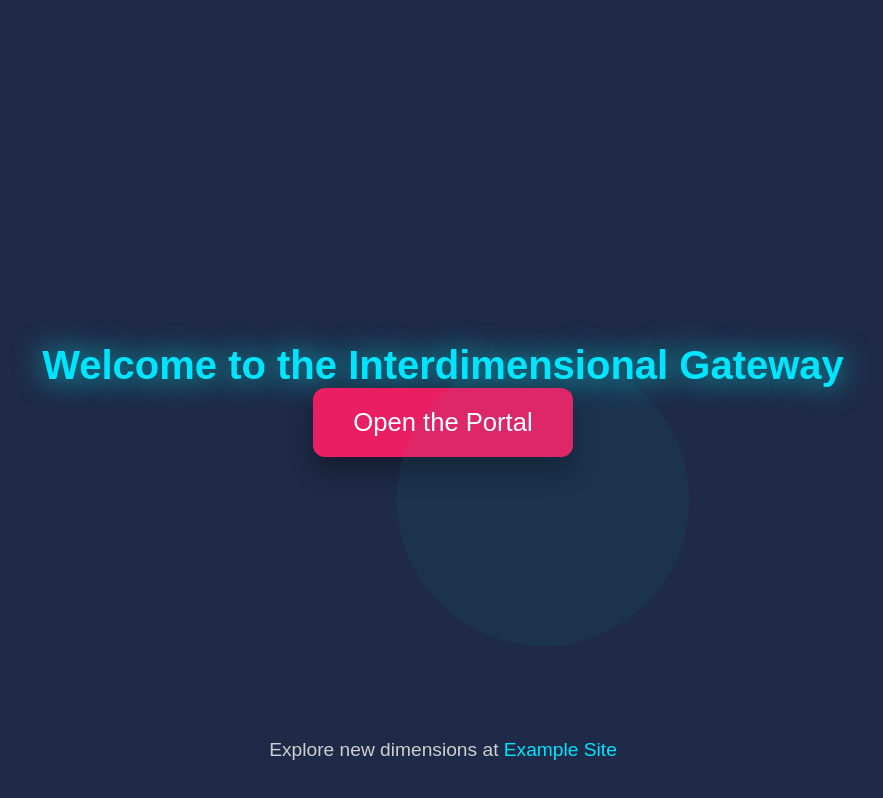
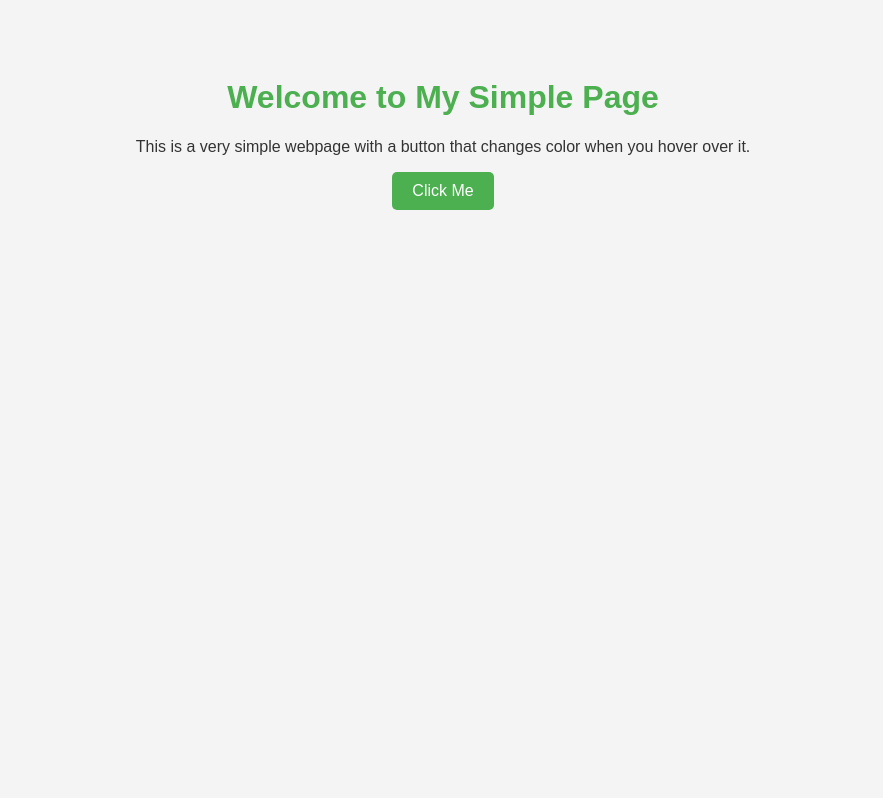
Before and after one commit to Davizao01/Ieen-bank, a plain HTML site: page index.html in a window 1280 px wide. Shown: the whole page, without its empty margins (197-1080 px from the left). Drawn offline with Linux system fonts and the light colour scheme.

Commit message:
Update index.html

```diff
--- a/index.html
+++ b/index.html
@@ -3,132 +3,39 @@
 <head>
     <meta charset="UTF-8">
     <meta name="viewport" content="width=device-width, initial-scale=1.0">
-    <title>Interdimensional Gateway</title>
+    <title>Simple Page</title>
     <style>
         body {
-            background-color: #1e2a47;
+            font-family: Arial, sans-serif;
+            background-color: #f4f4f4;
+            color: #333;
+            text-align: center;
+            padding: 50px;
+        }
+        h1 {
+            color: #4CAF50;
+        }
+        button {
+            padding: 10px 20px;
+            font-size: 16px;
+            cursor: pointer;
+            border: none;
+            background-color: #4CAF50;
             color: white;
-            font-family: 'Arial', sans-serif;
-            margin: 0;
-            padding: 0;
-            display: flex;
-            justify-content: center;
-            align-items: center;
-            height: 100vh;
-            overflow: hidden;
+            border-radius: 5px;
+            transition: background-color 0.3s;
         }
-
-        .container {
-            text-align: center;
-            position: relative;
-        }
-
-        .text {
-            font-size: 2.5rem;
-            font-weight: bold;
-            text-shadow: 0 0 30px rgba(0, 255, 255, 0.8);
-            color: #00e5ff;
-        }
-
-        .button {
-            background: #e91e63;
-            color: white;
-            font-size: 1.6rem;
-            border: none;
-            padding: 20px 40px;
-            border-radius: 12px;
-            cursor: pointer;
-            box-shadow: 0px 15px 25px rgba(0, 0, 0, 0.3);
-            transition: transform 0.2s ease, background 0.3s ease;
-        }
-
-        .button:hover {
-            background: #ff4081;
-            transform: translateY(-5px);
-        }
-
-        .button:active {
-            background: #f50057;
-            transform: translateY(3px);
-        }
-
-        .pulse {
-            position: absolute;
-            top: 50%;
-            left: 50%;
-            width: 200px;
-            height: 200px;
-            border-radius: 50%;
-            background: rgba(0, 255, 255, 0.2);
-            animation: pulse 1.5s infinite;
-            transform: translate(-50%, -50%);
-        }
-
-        @keyframes pulse {
-            0% {
-                transform: scale(1);
-                opacity: 0.5;
-            }
-            50% {
-                transform: scale(1.5);
-                opacity: 0.2;
-            }
-            100% {
-                transform: scale(1);
-                opacity: 0.5;
-            }
-        }
-
-        .footer {
-            position: absolute;
-            bottom: 20px;
-            font-size: 1.2rem;
-            color: #cfcfcf;
-        }
-
-        .footer a {
-            color: #00e5ff;
-            text-decoration: none;
-        }
-
-        .footer a:hover {
-            text-decoration: underline;
-        }
-
-        @media (max-width: 600px) {
-            .text {
-                font-size: 1.8rem;
-            }
-
-            .button {
-                font-size: 1.4rem;
-                padding: 15px 30px;
-            }
+        button:hover {
+            background-color: #45a049;
         }
     </style>
 </head>
 <body>
-    <div class="container">
-        <div class="text">Welcome to the Interdimensional Gateway</div>
-        <button class="button" onclick="activatePortal()">Open the Portal</button>
-        <div class="pulse"></div>
-    </div>
-    <div class="footer">
-        <p>Explore new dimensions at <a href="https://www.example.com" target="_blank">Example Site</a></p>
-    </div>
 
-    <script>
-        function activatePortal() {
-            const messages = [
-                "Portal opened! Enter the unknown.",
-                "Dimensional shift initiated.",
-                "You've crossed into another realm!",
-                "Prepare for infinite possibilities!",
-                "Time-space continuum altered!"
-            ];
-            const randomMessage = messages[Math.floor(Math.random() * messages.length)];
-            alert(randomMessage);
-        }
-    </script>
+    <h1>Welcome to My Simple Page</h1>
+    <p>This is a very simple webpage with a button that changes color when you hover over it.</p>
+
+    <button onclick="alert('Button clicked!')">Click Me</button>
+
 </body>
 </html>
```
